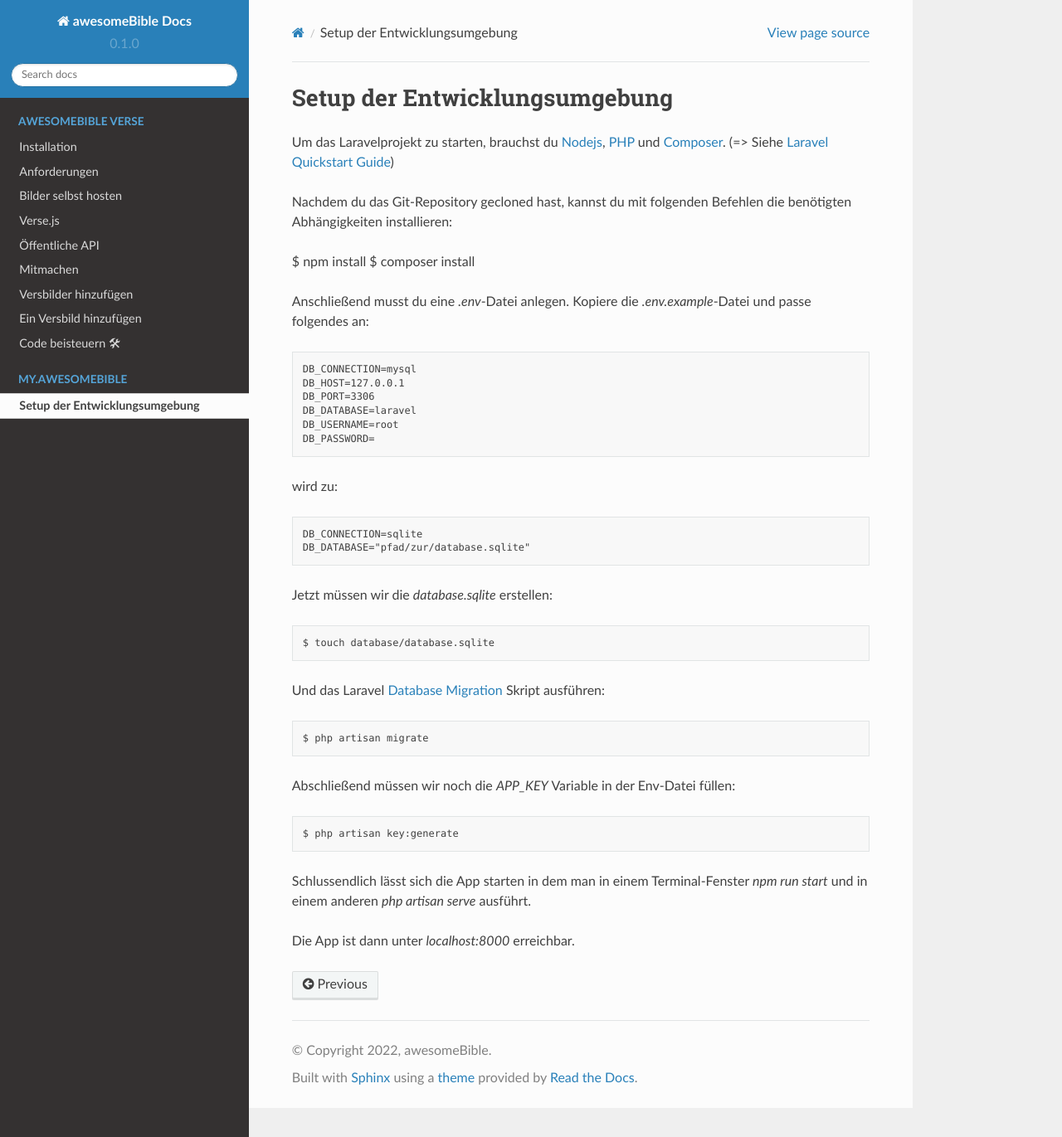
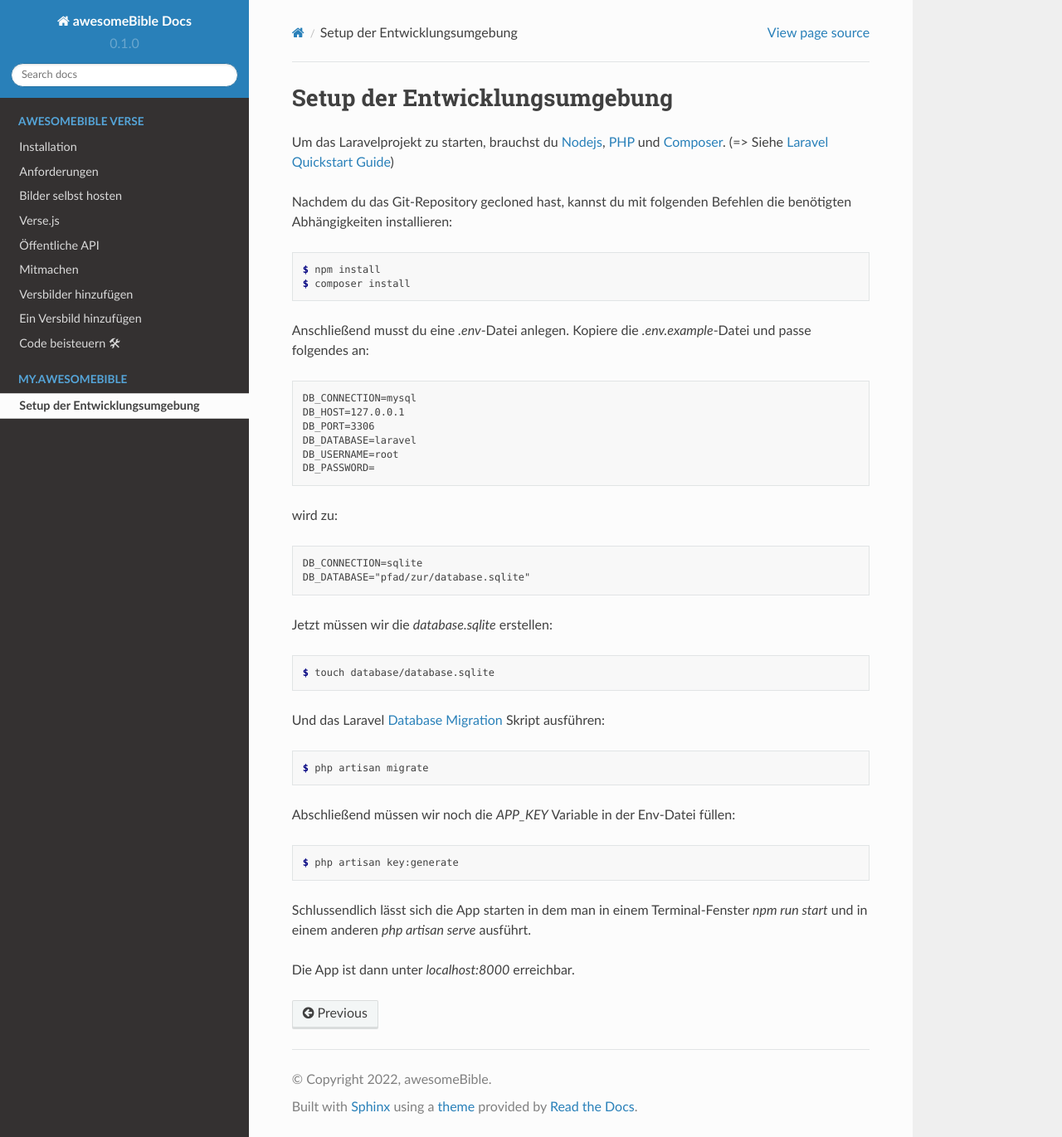
Before and after one commit to awesomebible/docs, a Sphinx documentation site: the page built from docs/source/my-devsetup.rst, in a window 1280 px wide and 1371 px high. Shown: the whole window at 83% size. Built offline with Sphinx 7.4.7 and the Read the Docs theme 2.0.0, drawn with Linux system fonts in a browser that asks for light colours.

Commit message:
Fix codeblocks

```diff
--- a/docs/source/my-devsetup.rst
+++ b/docs/source/my-devsetup.rst
@@ -5,9 +5,10 @@ Um das Laravelprojekt zu starten, brauchst du `Nodejs <https://nodejs.org>`_, `P
 
 Nachdem du das Git-Repository gecloned hast, kannst du mit folgenden Befehlen die benötigten Abhängigkeiten installieren:
 
+.. code-block:: console
 
-$ npm install
-$ composer install
+    $ npm install
+    $ composer install
 
 Anschließend musst du eine `.env`-Datei anlegen. Kopiere die `.env.example`-Datei und passe folgendes an:
 
@@ -30,20 +31,20 @@ wird zu:
 
 Jetzt müssen wir die `database.sqlite` erstellen:
 
-.. code-block:: bash
+.. code-block:: console
 
     $ touch database/database.sqlite
 
 Und das Laravel `Database Migration <https://laravel.com/docs/9.x/migrations>`_ Skript ausführen:
 
-.. code-block:: bash
+.. code-block:: console
 
     $ php artisan migrate
 
 
 Abschließend müssen wir noch die `APP_KEY` Variable in der Env-Datei füllen:
 
-.. code-block:: bash
+.. code-block:: console
 
     $ php artisan key:generate
 
--- a/docs/source/verse-browser.rst
+++ b/docs/source/verse-browser.rst
@@ -2,7 +2,7 @@ Verse.js Setup
 ===================================
 Füge das Verse.js Skript am Ende des Dokuments ein. Dazu kannst du folgenden HTML-Tag benutzen, um das Skript von dem von uns zur Verfügung gestellten CDN zu laden:
 
-.. code-block:: html
+.. code-block::
     <script defer src="https://verse.cdn.awesomebible.de/browser.js"></script>
 
 Da wo das Versbild erscheinen soll, füge ein Image-Tag mit der Klasse „awb-verse“ ein.
```
